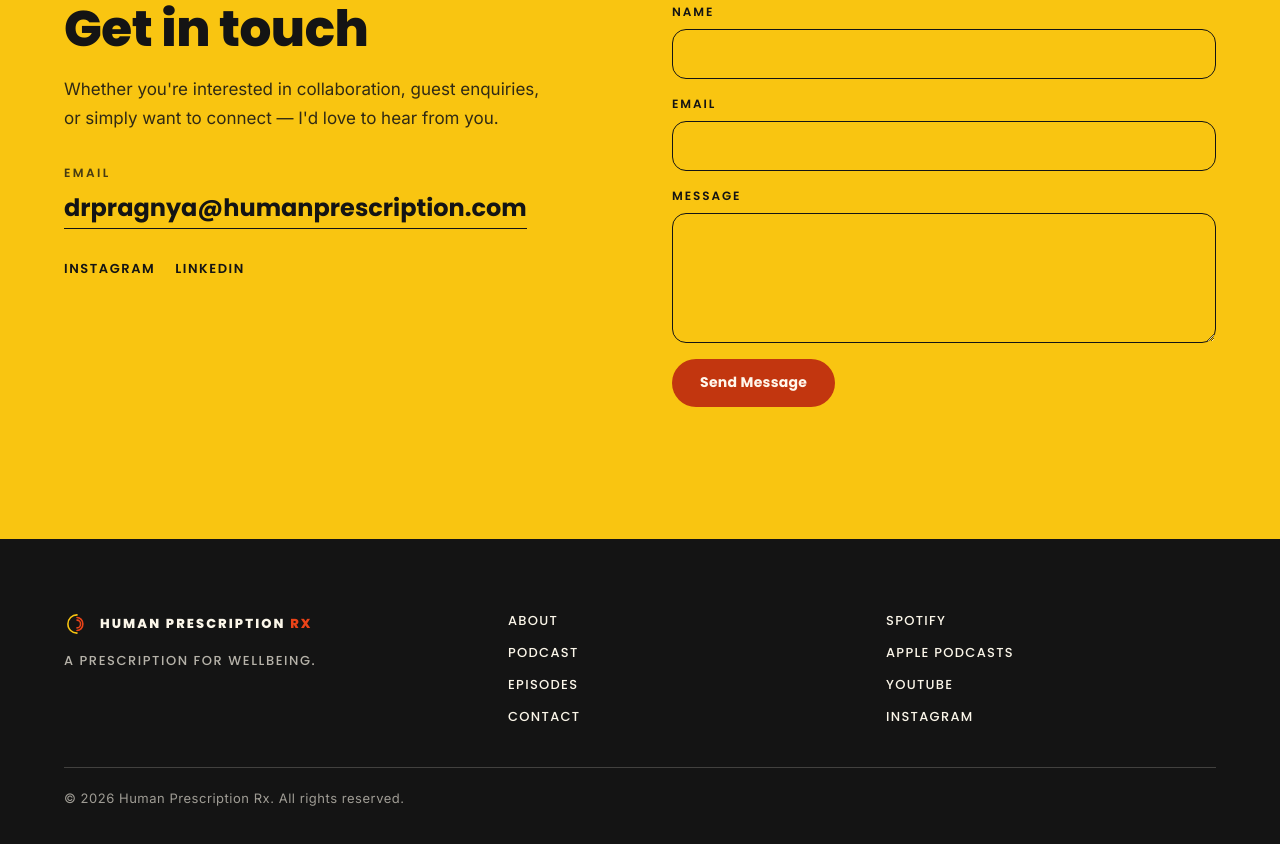
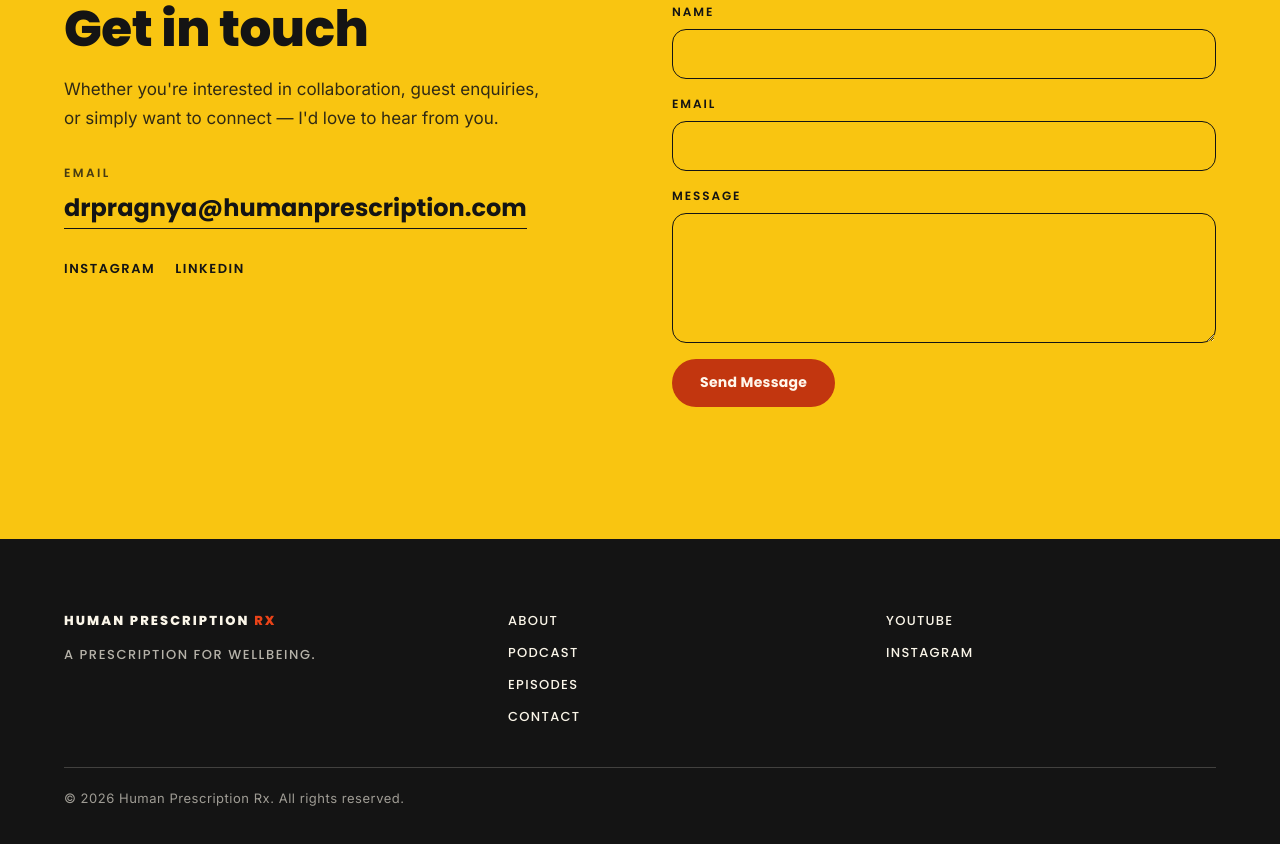
Before and after one commit to ascdevelopment181202/human-prescription-rx, a plain HTML site: page human-prescription-rx-site/index.html in a window 1280 px wide. Shown: the part 4961-5805 px from the top of the page. Drawn offline with Linux system fonts and the light colour scheme.

Commit message:
Footer: remove Spotify & Apple Podcasts links and old circle logo mark
Removes the two dead social links (Spotify, Apple Podcasts) and the outdated circle logo mark from the footer, per Pragnya's request. Keeps the wordmark, YouTube and Instagram.

Co-Authored-By: Claude Opus 4.8 <noreply@anthropic.com>
Claude-Session: https://claude.ai/code/session_01K1Qr2ogym4CYZG4VYXdf5o

```diff
--- a/human-prescription-rx-site/index.html
+++ b/human-prescription-rx-site/index.html
@@ -358,7 +358,6 @@
   <div data-grid="1" style="max-width:1200px;margin:0 auto;padding:72px 24px 40px;display:grid;grid-template-columns:1.2fr 1fr 1fr;gap:48px">
     <div>
       <div style="display:flex;align-items:center;gap:10px;margin-bottom:14px">
-        <svg width="26" height="26" viewBox="0 0 40 40" aria-hidden="true" style="flex:none"><g fill="none" stroke-width="2.4" stroke-linecap="round"><path d="M20 6a14 14 0 0 0 0 28" stroke="#F9C511"></path><path d="M20 10c5 0 9 4.4 9 10s-4 10-9 10" stroke="#EA4318"></path><path d="M20 14c3 0 5.5 2.6 5.5 6S23 26 20 26" stroke="#EA4318"></path></g></svg>
         <span style="font-family:Poppins,sans-serif;font-weight:800;font-size:13px;letter-spacing:.16em;text-transform:uppercase">Human Prescription <span style="color:#EA4318">Rx</span></span>
       </div>
       <p style="margin:0;font-family:Poppins,sans-serif;font-weight:500;font-size:13px;letter-spacing:.12em;text-transform:uppercase;opacity:.7">A Prescription for Wellbeing.</p>
@@ -370,8 +369,6 @@
       <a href="#contact" style="color:#FBF6E9;text-decoration:none">Contact</a>
     </nav>
     <div style="display:flex;flex-direction:column;gap:12px;font-family:Poppins,sans-serif;font-weight:500;font-size:13px;letter-spacing:.1em;text-transform:uppercase">
-      <a href="#" style="color:#FBF6E9;text-decoration:none">Spotify</a>
-      <a href="#" style="color:#FBF6E9;text-decoration:none">Apple Podcasts</a>
       <a href="#" style="color:#FBF6E9;text-decoration:none">YouTube</a>
       <a href="#" style="color:#FBF6E9;text-decoration:none">Instagram</a>
     </div>
```
